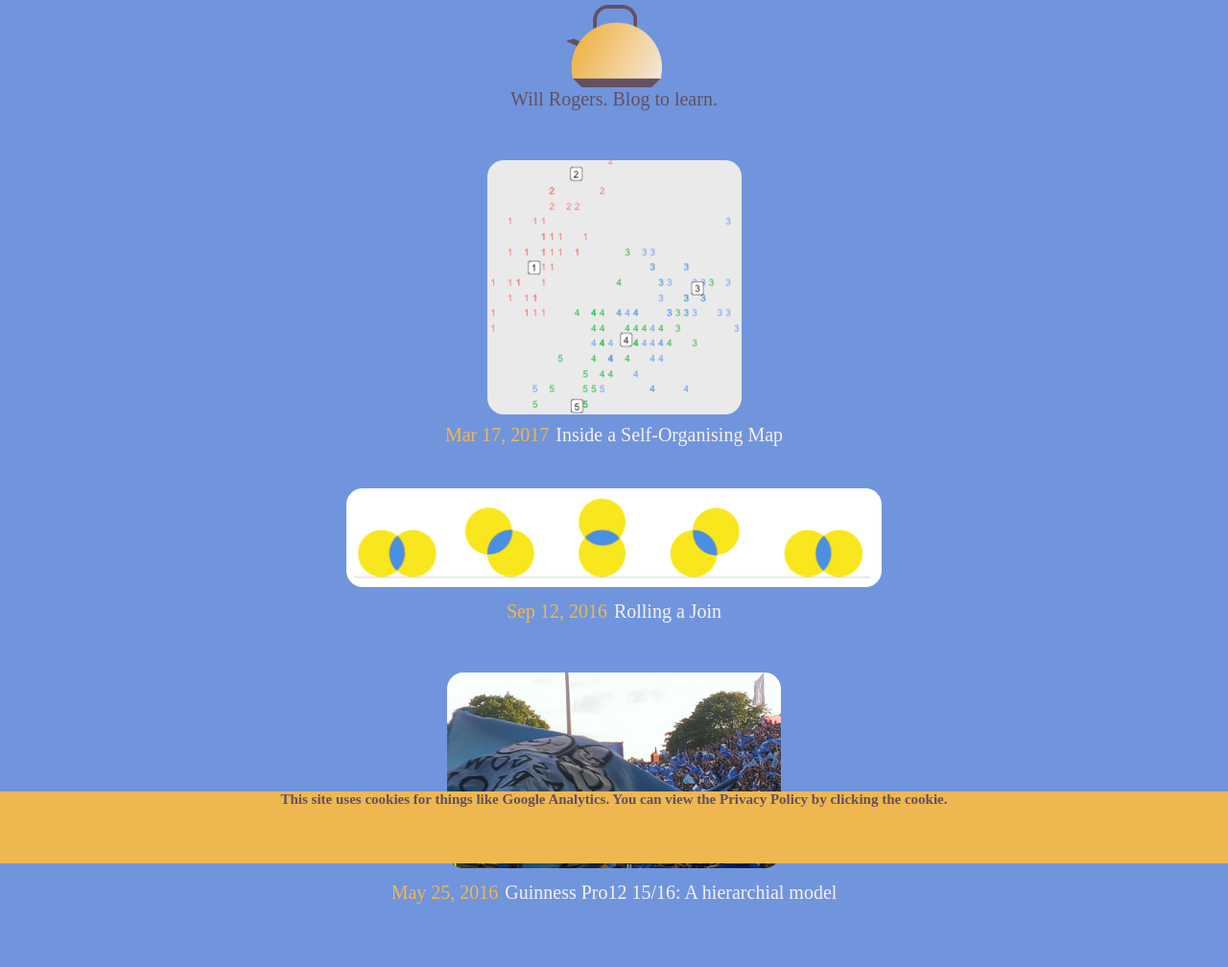
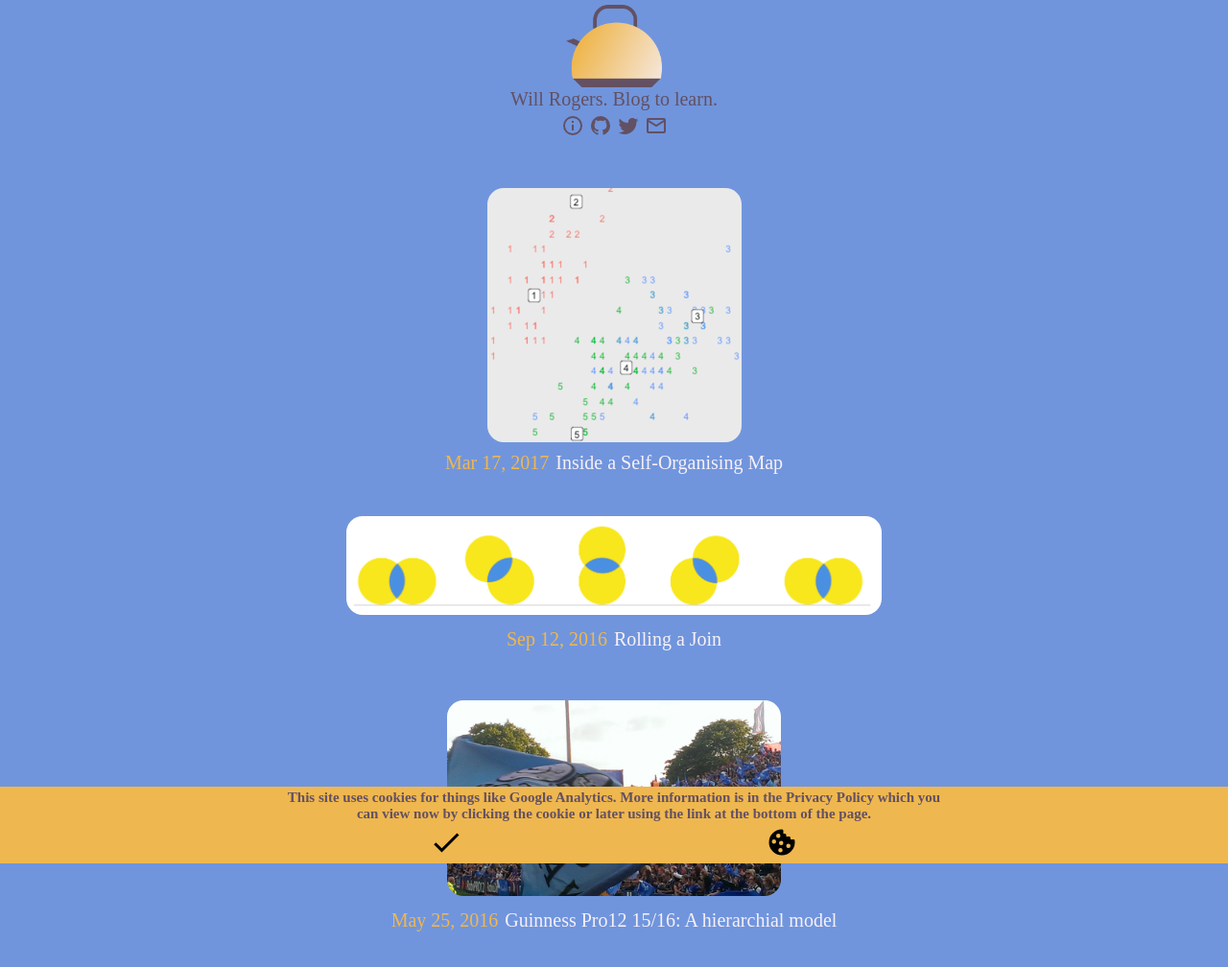
Before and after one commit to itsakettle/itsakettle.github.io, a Jekyll site: the page built from index.md, in a window 1280 px wide. Shown: the whole page at 96% size. Built offline with Jekyll 4.4.1, drawn with Linux system fonts in a browser that asks for light colours; before the commit the page ends 979 px from its top, so only the background shows below that.

Commit message:
Polish banner

```diff
--- a/_includes/banner.html
+++ b/_includes/banner.html
@@ -1,11 +1,21 @@
 <div id=cookie-banner class=banner>
   <div class=banner-content>
       <span class=banner-text>
-          This site uses cookies for things like Google Analytics. You can view the Privacy Policy by clicking the cookie.
+          This site uses cookies for things like Google Analytics.
+          More information is in the Privacy Policy which you can view now
+          by clicking the cookie or later using the link at the bottom of the page.
       </span>
       <div class=banner-buttons-container>
-        <div id=banner-dismiss class=banner-dismiss><i class="fas fa-times"></i></div>
-        <a class=banner-privacy-policy href="{{ site.url }}/privacy_policy.html"><i class="fas fa-cookie"></i></a>
+        <div id=banner-dismiss class=banner-dismiss>
+          <svg style="width:36px;height:36px" viewBox="0 0 24 24">
+              <path  d="{{site.data.svg_icons.okay.svg_path}}" />
+            </svg>
+        </div>
+        <a class=banner-privacy-policy href="{{ site.url }}/privacy_policy.html">
+          <svg style="width:36px;height:36px" viewBox="0 0 24 24">
+              <path  d="{{site.data.svg_icons.cookie.svg_path}}" />
+          </svg>
+        </a>
     </div>
   </div>
 </div>
--- a/_includes/header.html
+++ b/_includes/header.html
@@ -8,11 +8,26 @@
 			Will Rogers. Blog to learn.
 		</span>
 		<span>
-				<a id=about class=icons href="{{ site.url }}/about.html"><i class="fas fa-user"></i></a>
-				<a id=github class=icons href="https://github.com/{{ site.github_username }}"><i class="fab fa-github"></i></a>
-				<a id=twitter class=icons href="https://twitter.com/{{ site.twitter_username }}"><i class="fab fa-twitter"></i></a>
-				<a id=email class=icons href="mailto:{{site.email}}"><i class="fas fa-envelope"></i></a>
-				<a id=privacy class=icons href="{{ site.url }}/privacy_policy.html"><i class="fas fa-cookie"></i></a>
+				<a id=about class=icons href="{{ site.url }}/about.html">
+					<svg style="width:24px;height:24px" viewBox="0 0 24 24">
+						<path  d="{{site.data.svg_icons.about.svg_path}}" />
+					</svg>
+				</a>
+				<a id=github class=icons href="https://github.com/{{ site.github_username }}">
+					<svg style="width:24px;height:24px" viewBox="0 0 24 24">
+						<path  d="{{site.data.svg_icons.github.svg_path}}" />
+					</svg>
+				</a>
+				<a id=twitter class=icons href="https://twitter.com/{{ site.twitter_username }}">
+					<svg style="width:24px;height:24px" viewBox="0 0 24 24">
+						<path  d="{{site.data.svg_icons.twitter.svg_path}}" />
+					</svg>
+				</a>
+				<a id=email class=icons href="mailto:{{site.email}}">
+					<svg style="width:24px;height:24px" viewBox="0 0 24 24">
+						<path  d="{{site.data.svg_icons.email.svg_path}}" />
+					</svg>
+				</a>
 		</span>
 		<span id=icon_detail class=icon-descriptions> </span>
 	</div>
--- a/css/main.scss
+++ b/css/main.scss
@@ -58,7 +58,7 @@ iframe {
   }
 
   .icons {
-    color: $black;
+    fill: $black;
     font-size: 20px;
     margin-bottom: 4px;
     text-decoration: none;
@@ -66,7 +66,7 @@ iframe {
   }
 
   .icons:hover {
-    color: $orange;
+    fill: $orange;
   }
 
 }
@@ -130,7 +130,7 @@ iframe {
 }
 
 .banner {
-  height: 75px;
+
   visibility: hidden;
   background-color: $orange;
   width: 100%;
@@ -149,6 +149,9 @@ iframe {
   }
 
   &-text {
+    text-align: center;
+    padding: 3px;
+    font-size: 15px;
     flex: 1;
     font-weight: bold;
     color: $black
@@ -164,8 +167,6 @@ iframe {
 
   &-dismiss {
     color: $black;
-    font-size: 40px;
-    margin-bottom: 4px;
     text-decoration: none;
     border-bottom: none;
     cursor: pointer;
@@ -173,8 +174,6 @@ iframe {
 
   &-privacy-policy {
     color: $black;
-    font-size: 40px;
-    margin-bottom: 4px;
     text-decoration: none;
     border-bottom: none;
   }
```
Also changed, not shown: _data/svg_icons.yml (added, +18 -0 lines), assets/icons/check.svg (added), assets/icons/cookie.svg (added), assets/icons/email-outline.svg (added), assets/icons/github-circle.svg (added), assets/icons/information-outline.svg (added), assets/icons/twitter.svg (added).
